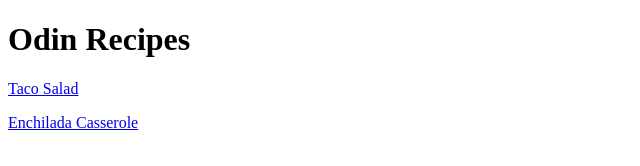
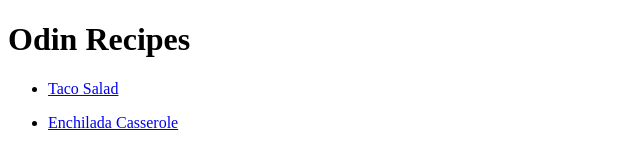
Before and after one commit to gumlik/odin-recipes, a plain HTML site: page index.html in a window 1280 px wide. Shown: the whole page, without its empty margins (0-640 px from the left). Drawn offline with Linux system fonts and the light colour scheme.

Commit message:
Clean index recipe list

```diff
--- a/index.html
+++ b/index.html
@@ -8,8 +8,10 @@
 </head>
 <body>
     <h1>Odin Recipes</h1>
-    <a href="recipes/tacosalad.html">Taco Salad</a>
-    <p></p><a href="recipes.ckn-cass">Enchilada Casserole</a>
+    <ul>
+        <li><a href="recipes/tacosalad.html">Taco Salad</a></li>
+        <li></p><a href="recipes/ckn-cass.html">Enchilada Casserole</a></li>
+    </ul>
 
 </body>
 </html>
```
